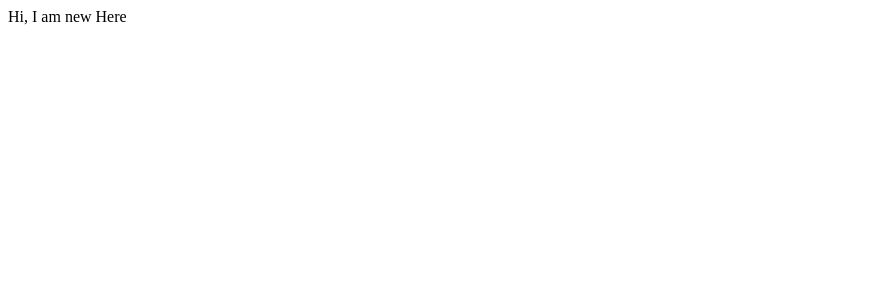
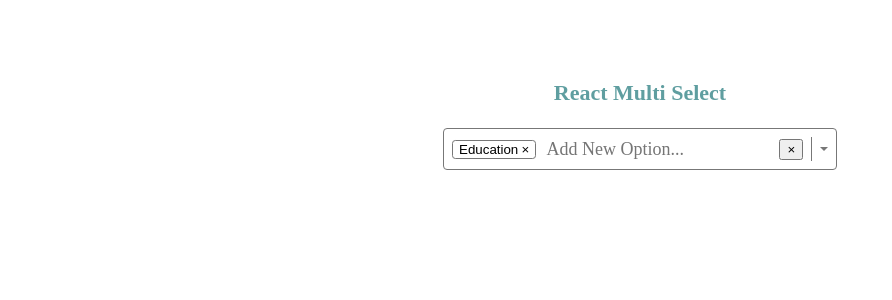
Before and after one commit to sumanmr9591/loboxAssignment, a React (Vite) app: page / in a window 1280 px wide. Shown: the top 300 px of the page, without its empty margins (0-892 px from the left). Built offline with nearby package versions, Linux system fonts and the light colour scheme.

Commit message:
Built basic layout and implemented functionality

```diff
--- /dev/null
+++ b/src/App.tsx
@@ -0,0 +1,27 @@
+import React, { useState } from "react";
+import MultiSelect from "./components/MultiSelect";
+import { SelectOption } from "./components/MultiSelect";
+
+const App = () => {
+  const options = [
+    { value: 1, label: "Education" },
+    { value: 2, label: "Science" },
+    {
+      value: 3,
+      label: "Art",
+    },
+    { value: 4, label: "Sport" },
+    { value: 5, label: "Games" },
+    { value: 6, label: "Health" },
+  ];
+  const [value, setValue] = useState<SelectOption[] | undefined>([options[0]]);
+  return (
+    <MultiSelect
+      options={options}
+      onChange={(opt) => setValue(opt)}
+      value={value}
+    />
+  );
+};
+
+export default App;
--- /dev/null
+++ b/src/components/MultiSelect.tsx
@@ -0,0 +1,116 @@
+import React, { useState, useEffect, useRef } from "react";
+import "./select.scss";
+
+export type SelectOption = {
+  label: string;
+  value: string | number;
+};
+
+type SelectProps = {
+  options: SelectOption[];
+  onChange: (value: SelectOption[] | undefined) => void;
+  value: SelectOption[];
+};
+
+const MultiSelect = ({ value, onChange, options }: SelectProps) => {
+  const containerRef = useRef<HTMLDivElement>(null);
+  const [isOpen, setIsOpen] = useState(false);
+  const [highlightedIndex, setHighlightedIndex] = useState(0);
+  const clearOptions = () => onChange([]);
+  const selectOption = (option: SelectOption) => {
+    if (value.includes(option)) {
+      onChange(value.filter((o) => o !== option));
+    } else {
+      onChange([...value, option]);
+    }
+  };
+  const isOptionSelected = (option: SelectOption) => {
+    return value.some((val) => val.value === option.value);
+  };
+
+  useEffect(() => {
+    const handler = (e: KeyboardEvent) => {
+      if (e.target != containerRef.current) return;
+      switch (e.code) {
+        case "Enter":
+          break;
+        case "ArrowDown":
+          if (!isOpen) {
+            setIsOpen(true);
+            break;
+          }
+          const newValue = highlightedIndex + (e.code === "ArrowDown" ? 1 : -1);
+          if (newValue >= 0 && newValue < options.length) {
+            setHighlightedIndex(newValue);
+          }
+      }
+    };
+    containerRef.current?.addEventListener("keydown", handler);
+    return () => containerRef.current?.removeEventListener("keydown", handler);
+  }, [isOpen, highlightedIndex, options]);
+
+  useEffect(() => {
+    if (isOpen) setHighlightedIndex(0);
+  }, [isOpen]);
+
+  return (
+    <div className="mainContainer">
+      <h3>React Multi Select</h3>
+      <div
+        tabIndex={0}
+        ref={containerRef}
+        className="container"
+        onClick={() => setIsOpen((prev) => !prev)}
+        onBlur={() => setIsOpen(false)}
+      >
+        <span className="value">
+          {value.map((v) => (
+            <button
+              key={v.value}
+              onClick={(e) => {
+                e.stopPropagation();
+                selectOption(v);
+              }}
+              className="optionBadge"
+            >
+              {v.label}
+              <span className="removeBtn">&times;</span>
+            </button>
+          ))}
+        </span>
+        <input type="text" placeholder="Add New Option..." />
+        <button
+          className="clearBtn"
+          onClick={(e) => {
+            e.stopPropagation();
+            clearOptions();
+          }}
+        >
+          &times;
+        </button>
+        <div className="divider"></div>
+        <div className="caret"></div>
+        <ul className={`options ${isOpen ? "show" : ""}`}>
+          {options.map((option: SelectOption, index: number) => (
+            <li
+              key={option.value}
+              onClick={(e) => {
+                e.stopPropagation();
+                selectOption(option);
+                setIsOpen(false);
+              }}
+              onMouseEnter={() => setHighlightedIndex(index)}
+              className={`option ${
+                isOptionSelected(option) ? "selected" : ""
+              } ${index === highlightedIndex ? "highlighted" : ""}`}
+            >
+              {option.label}
+            </li>
+          ))}
+        </ul>
+      </div>
+    </div>
+  );
+};
+
+export default MultiSelect;
--- /dev/null
+++ b/src/components/select.scss
@@ -0,0 +1,116 @@
+.mainContainer {
+  margin: 10vh auto;
+  width: fit-content;
+  h3 {
+    text-align: center;
+    font-family: "Times New Roman", Times, serif;
+    font-size: 22px;
+    color: cadetblue;
+  }
+
+  .container {
+    position: relative;
+    width: fit-content;
+    min-height: 1.5em;
+    border: 0.05em solid #777;
+    display: flex;
+    align-items: center;
+    gap: 0.5em;
+    padding: 0.5em;
+    border-radius: 0.25em;
+    outline: none;
+    input {
+      border: none;
+      font-family: "Times New Roman", Times, serif;
+      font-size: 18px;
+      color: slategray;
+      outline: none;
+    }
+    .value {
+      flex-grow: 1;
+      display: flex;
+      gap: 0.5em;
+      flex-wrap: wrap;
+    }
+    .closeBtn {
+      background: none;
+      color: #777;
+      border: none;
+      outline: none;
+      cursor: pointer;
+      padding: 0;
+      font-size: 1.25em;
+    }
+    .clearBtn:focus,
+    .clearBtn:hover {
+      color: #333;
+    }
+    .divider {
+      background: #777;
+      align-self: stretch;
+      width: 0.05em;
+    }
+    .caret {
+      translate: 0 25%;
+      border: 0.25em solid transparent;
+      border-top-color: #777;
+    }
+    .options {
+      display: none;
+      position: absolute;
+      margin: 0;
+      padding: 0;
+      list-style: none;
+      max-height: 15em;
+      overflow-y: auto;
+      border: 0.05em solid #777;
+      width: 100%;
+      left: 0;
+      top: calc(100% + 0.25em);
+      background: white;
+      z-index: 100;
+    }
+    .options.show {
+      display: block;
+    }
+    .option {
+      padding: 0.25em 0.5em;
+      cursor: pointer;
+    }
+    .option.highlighted {
+      background-color: hsl(200, 100%, 50%);
+      color: white;
+    }
+    .option.selected {
+      background-color: hsl(200, 100%, 70%);
+      color: white;
+    }
+    .optionBadge {
+      display: flex;
+      align-items: center;
+      border: 0.05em solid #777;
+      border-radius: 0.25em;
+      gap: 0.25em;
+      cursor: pointer;
+      background: none;
+      outline: none;
+    }
+    .optionBadge:hover,
+    .optionBadge:focus {
+      background-color: hsl(0, 100%, 90%);
+      border-color: hsl(0, 100%, 50%);
+    }
+    .optionBadge:hover > .removeBtn,
+    .optionBadge:focus > .removeBtn {
+      color: hsl(0, 100%, 50%);
+    }
+    .optionBadge:hover > .removeBtn {
+      font-size: 1.25em;
+      color: #777;
+    }
+  }
+
+  .container:focus {
+    border-color: hsl(200, 100%, 50%);
+  }
+}
--- a/src/index.js
+++ b/src/index.js
@@ -1,6 +1,7 @@
 import React from "react";
 import ReactDOM from "react-dom/client";
+import App from "./App";
 
 const root = ReactDOM.createRoot(document.getElementById("root"));
 
-root.render(<div>Hi, I am new Here</div>);
+root.render(<App />);
```
Also changed, not shown: package.json (+5 -2 lines).
